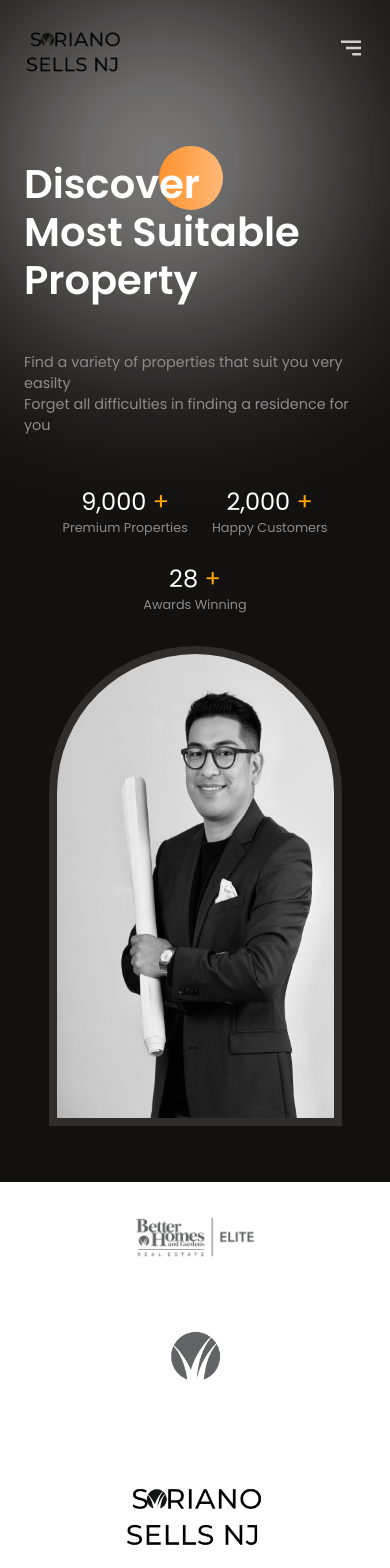
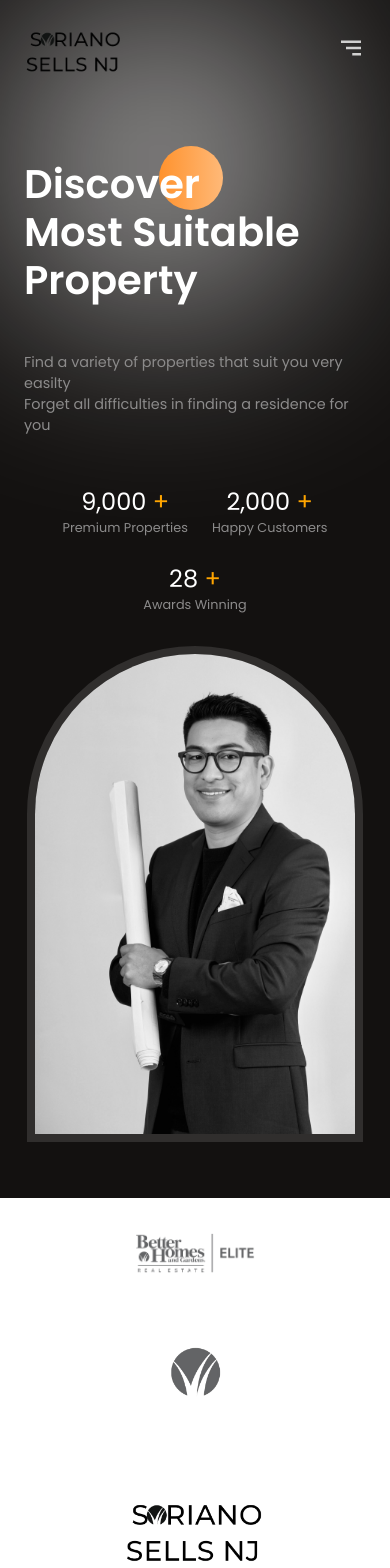
Before and after one commit to Chrisawgey/estate-app, a React (Vite) app: page / in a window 390 px wide. Shown: the top 1568 px of the page. Built offline with nearby package versions, Linux system fonts and the light colour scheme.

Commit message:
width again

```diff
--- a/src/components/Hero/Hero.css
+++ b/src/components/Hero/Hero.css
@@ -84,12 +84,12 @@
     line-height: 3rem;
   }
   .image-containertwo{
-    width: 90%;
-    height: 30rem;
+    width: 100%;
+    height: 31rem;
   }
   .image-container{
-    width: 90%;
-    height: 30rem;
+    width: 100%;
+    height: 31rem;
   }
   .stats{
     justify-content: center;
```
